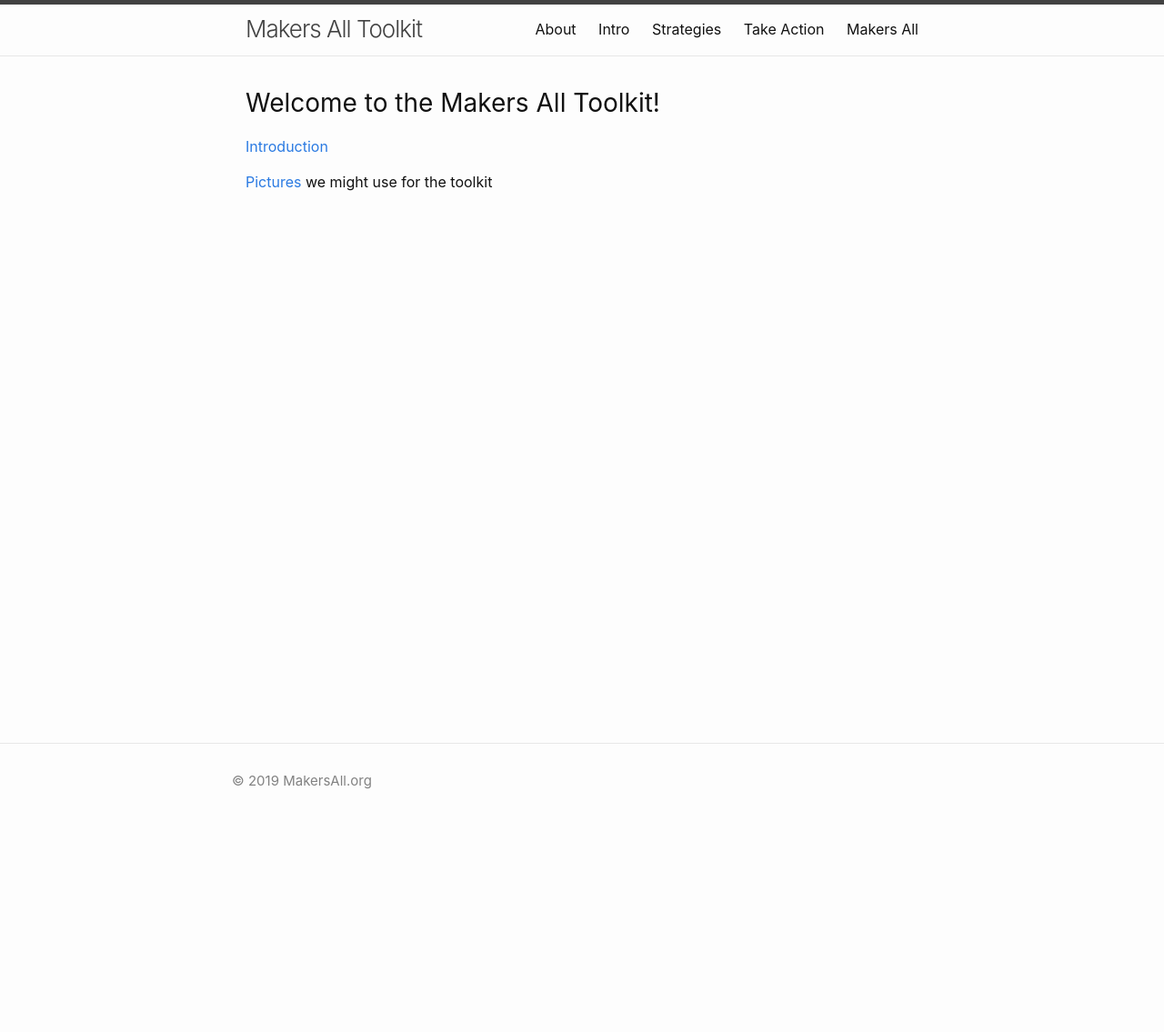
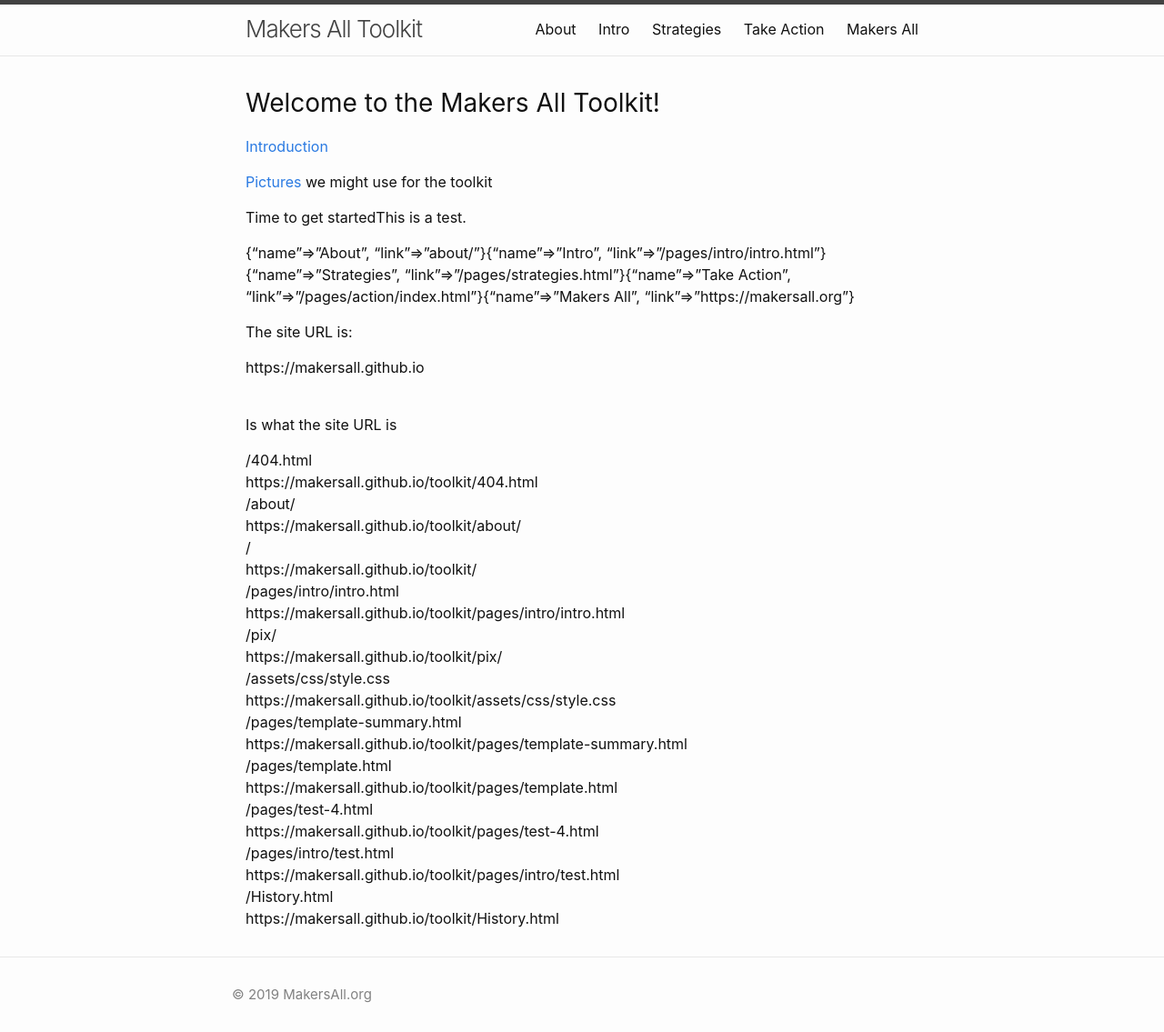
Before and after one commit to makersall/toolkit, a Jekyll site: the page built from index.md, in a window 1280 px wide. Shown: the whole page at 91% size. Built offline with Jekyll 4.4.1, drawn with Linux system fonts in a browser that asks for light colours; before the commit the page ends 900 px from its top, so only the background shows below that.

Commit message:
Test if I understand how to link to pages

```diff
--- a/index.md
+++ b/index.md
@@ -5,3 +5,30 @@
 [Introduction](/pages/intro/intro.html)
 
 [Pictures](pix/) we might use for the toolkit
+
+Time to get started
+
+ {%- assign default_paths = site.pages | map: "path" -%}
+{%- assign page_paths = site.header_pages | default: default_paths -%}
+
+
+This is a test.
+
+{{site.navigation_links}}
+
+The site URL is:<br/>
+
+{{site.url}}
+
+<br/>
+Is what the site URL is
+
+<div class="trigger">
+{%- for path in page_paths -%}
+{%- assign my_page = site.pages | where: "path", path | first -%}
+{{ my_page.url}}<br/>
+{{ my_page.url  | absolute_url}}<br/>
+
+<!-- <a class="page-link" href="{{ my_page.url | relative_url }}">{{ my_page.title | escape }}</a> -->
+{%- endfor -%}
+</div>
```
